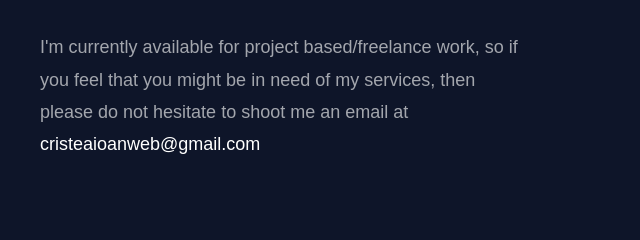
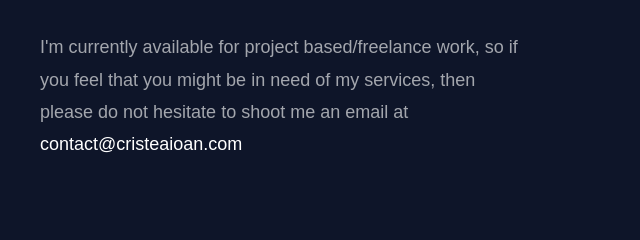
Before and after one commit to cristeaioan/personal-website-v2, a plain HTML site: page index.html in a window 1280 px wide. Shown: the part 1040-1280 px from the top of the page, 0-640 px from the left. Drawn offline with Linux system fonts and the light colour scheme.

Commit message:
Email update

```diff
--- a/index.html
+++ b/index.html
@@ -32,7 +32,7 @@
                     </ul>
                 </nav>
 
-                <div class="header-contact"><a href="mailto:cristeaioanweb@gmail.com">Let's work together!</a></div>
+                <div class="header-contact"><a href="mailto:contact@cristeaioan.com">Let's work together!</a></div>
             </div>
         </header>
         <!-- /Header -->
@@ -59,7 +59,7 @@
 
                     <p>My career spans over a 5+ year period, working both as a full-time employed web developer and also doing some freelance jobs on the side for various clients.</p>
 
-                    <p>I'm currently available for project based/freelance work, so if you feel that you might be in need of my services, then please do not hesitate to shoot me an email at <a href="mailto:cristeaioanweb@gmail.com">cristeaioanweb@gmail.com</a></p>
+                    <p>I'm currently available for project based/freelance work, so if you feel that you might be in need of my services, then please do not hesitate to shoot me an email at <a href="mailto:contact@cristeaioan.com">contact@cristeaioan.com</a></p>
                 </div>
 
                 <div class="about-bio-photo">
@@ -151,11 +151,11 @@
                 <div class="footer-main-inner">
                     <div class="container">
                         <div class="footer-main-left">
-                            <h2 class="footer-main-title"><a href="mailto:cristeaioanweb@gmail.com" target="blank">Let's work together!</a></h2>
+                            <h2 class="footer-main-title"><a href="mailto:contact@cristeaioan.com" target="blank">Let's work together!</a></h2>
                         </div>
 
                         <div class="footer-main-right">
-                            <a href="mailto:cristeaioanweb@gmail.com" class="footer-main-email-btn">cristeaioanweb@gmail.com</a>
+                            <a href="mailto:contact@cristeaioan.com" class="footer-main-email-btn">contact@cristeaioan.com</a>
                         </div>
                     </div>
                 </div>
```
